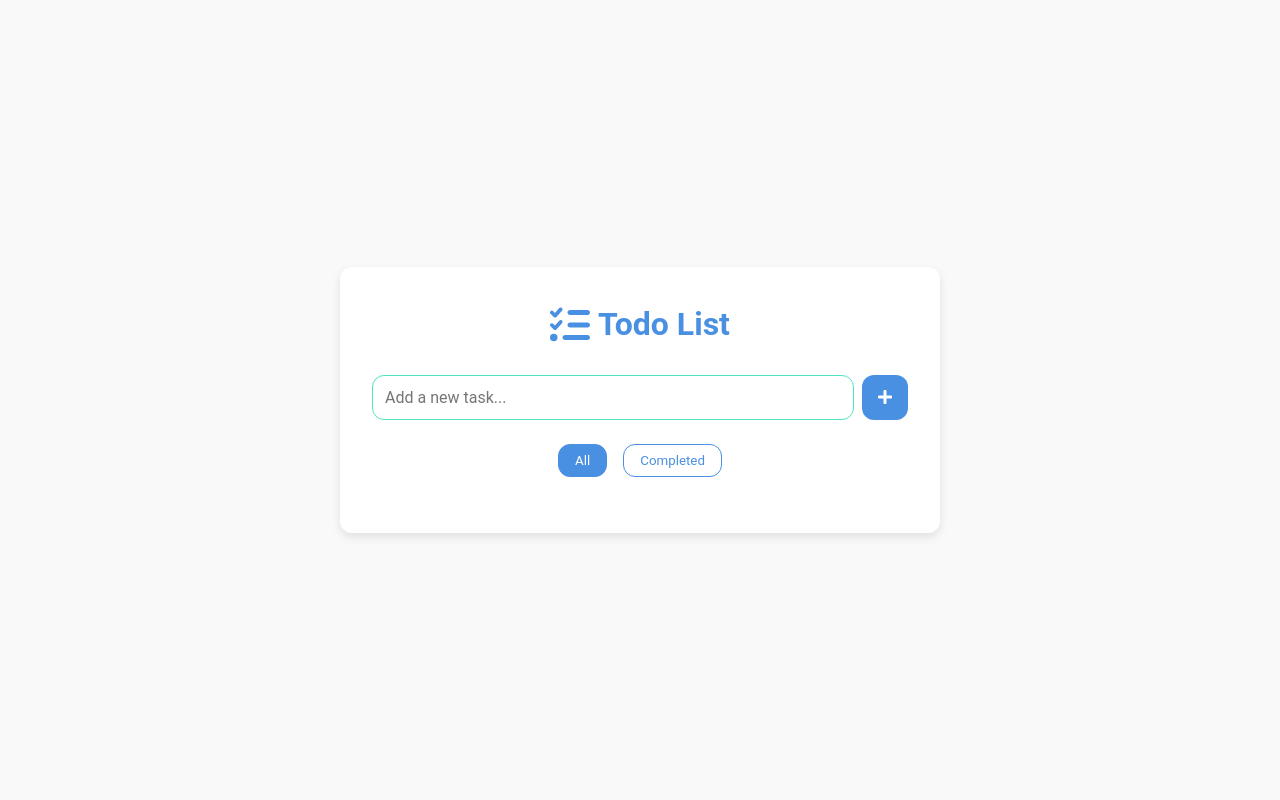
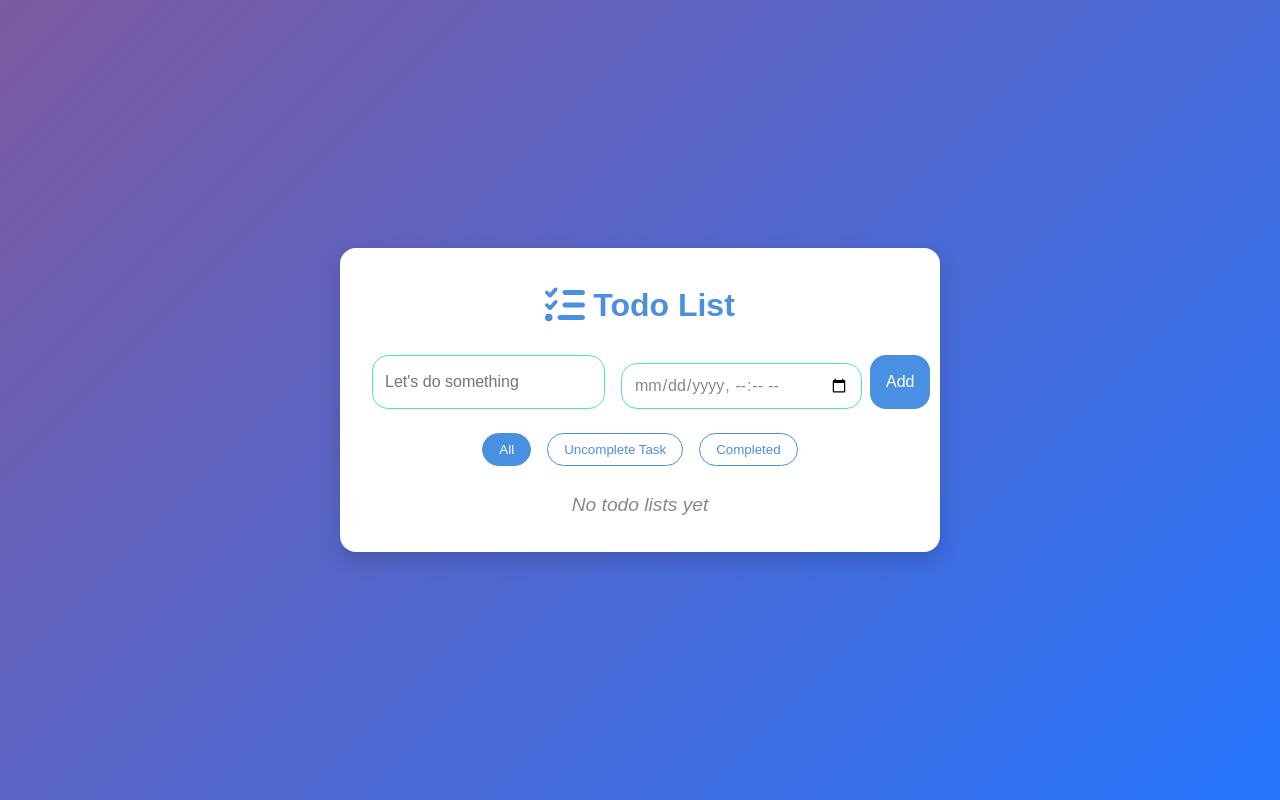
Before and after one commit to GazerBeamz/rojas-todo-list, a React (Create React App) app: page / in a window 1280 px wide. Built offline with nearby package versions, Linux system fonts and the light colour scheme.

Commit message:
Todo List Changes and Updated

```diff
--- a/src/App.jsx
+++ b/src/App.jsx
@@ -16,34 +16,122 @@ function App() {
     localStorage.setItem('todos', JSON.stringify(todos));
   }, [todos]);
 
-  const addTodo = (todo) => {
-    setTodos([...todos, {
-      id: Date.now(),
-      text: todo,
-      completed: false
-    }]);
+  // Check for overdue tasks every minute
+  useEffect(() => {
+    const interval = setInterval(() => {
+      const now = new Date();
+      setTodos((prevTodos) =>
+        prevTodos.map((todo) => {
+          if (!todo.completed && todo.deadline && new Date(todo.deadline) < now) {
+            return { ...todo, uncompleted: true }; // Mark as uncompleted if overdue
+          }
+          return todo;
+        })
+      );
+    }, 1000); // Check every 60 seconds
+    return () => clearInterval(interval);
+  }, []);
+
+  useEffect(() => {
+    const interval = setInterval(() => {
+      const now = new Date();
+      setTodos((prevTodos) =>
+        prevTodos.map((todo) => {
+          // Check if the task is overdue and not completed
+          if (!todo.completed && todo.deadline && new Date(todo.deadline) < now) {
+            return { ...todo, uncompleted: true }; // Mark as uncompleted
+          }
+          return todo;
+        })
+      );
+    }, 1000); // Check every second for testing purposes
+    return () => clearInterval(interval);
+  }, []);
+
+  useEffect(() => {
+    const timers = [];
+
+    todos.forEach((todo) => {
+      if (!todo.completed && todo.deadline) {
+        const timeUntilDeadline = new Date(todo.deadline) - new Date();
+        if (timeUntilDeadline > 0) {
+          // Schedule a timeout for when the task becomes overdue
+          const timer = setTimeout(() => {
+            setTodos((prevTodos) =>
+              prevTodos.map((t) =>
+                t.id === todo.id ? { ...t, uncompleted: true } : t
+              )
+            );
+          }, timeUntilDeadline);
+
+          timers.push(timer);
+        } else {
+          // If already overdue, mark as uncompleted immediately
+          setTodos((prevTodos) =>
+            prevTodos.map((t) =>
+              t.id === todo.id ? { ...t, uncompleted: true } : t
+            )
+          );
+        }
+      }
+    });
+
+    return () => {
+      // Clear all timeouts on cleanup
+      timers.forEach((timer) => clearTimeout(timer));
+    };
+  }, [todos]);
+
+  const addTodo = (text, deadline) => {
+    setTodos([
+      ...todos,
+      {
+        id: Date.now(),
+        text,
+        completed: false,
+        uncompleted: false, // Add uncompleted state
+        deadline: deadline || null, // Deadline is optional
+      },
+    ]);
   };
 
   const deleteTodo = (id) => {
-    setTodos(todos.filter(todo => todo.id !== id));
+    setTodos(todos.filter((todo) => todo.id !== id));
   };
 
   const toggleComplete = (id) => {
-    setTodos(todos.map(todo =>
-      todo.id === id ? { ...todo, completed: !todo.completed } : todo
-    ));
+    setTodos(
+      todos.map((todo) =>
+        todo.id === id
+          ? { ...todo, completed: !todo.completed, uncompleted: false }
+          : todo
+      )
+    );
   };
 
-  const editTodo = (id, newText) => {
-    setTodos(todos.map(todo =>
-      todo.id === id ? { ...todo, text: newText } : todo
-    ));
+  const editTodo = (id, newText, newDeadline) => {
+    setTodos(
+      todos.map((todo) =>
+        todo.id === id
+          ? { ...todo, text: newText, deadline: newDeadline || todo.deadline }
+          : todo
+      )
+    );
+  };
+
+  const moveToAll = (id) => {
+    setTodos(
+      todos.map((todo) =>
+        todo.id === id ? { ...todo, uncompleted: false } : todo
+      )
+    );
   };
 
   // Filter todos based on the selected filter
-  const filteredTodos = todos.filter(todo => {
-    if (filter === 'completed') return todo.completed; // Show only completed todos
-    if (filter === 'all') return !todo.completed; // Show only active (not completed) todos
+  const filteredTodos = todos.filter((todo) => {
+    if (filter === 'completed') return todo.completed;
+    if (filter === 'uncompleted') return todo.uncompleted;
+    if (filter === 'all') return !todo.completed && !todo.uncompleted;
     return true;
   });
 
@@ -62,7 +150,15 @@ function App() {
             All
           </button>
           <button
-            className={`filter-button ${filter === 'completed' ? 'active' : ''}`}
+            className={`filter-button ${filter === 'uncompleted' ? 'active' : ''
+              }`}
+            onClick={() => setFilter('uncompleted')}
+          >
+            Uncomplete Task
+          </button>
+          <button
+            className={`filter-button ${filter === 'completed' ? 'active' : ''
+              }`}
             onClick={() => setFilter('completed')}
           >
             Completed
@@ -73,6 +169,7 @@ function App() {
           deleteTodo={deleteTodo}
           toggleComplete={toggleComplete}
           editTodo={editTodo}
+          moveToAll={moveToAll}
         />
       </div>
     </div>
--- a/src/components/Modal.jsx
+++ b/src/components/Modal.jsx
@@ -1,8 +1,7 @@
-// filepath: src/components/Modal.jsx
 import React from 'react';
-import '../styles/Modal.css'; // Add styles for the modal
+import '../styles/Modal.css';
 
-const Modal = ({ isOpen, onClose, onSave, value, setValue }) => {
+const Modal = ({ isOpen, onClose, onSave, value, setValue, deadline, setDeadline }) => {
   if (!isOpen) return null;
 
   return (
@@ -13,6 +12,13 @@ const Modal = ({ isOpen, onClose, onSave, value, setValue }) => {
           type="text"
           value={value}
           onChange={(e) => setValue(e.target.value)}
+          className="modal-input"
+          placeholder="Edit task"
+        />
+        <input
+          type="datetime-local"
+          value={deadline}
+          onChange={(e) => setDeadline(e.target.value)}
           className="modal-input"
         />
         <div className="modal-actions">
--- a/src/components/TodoForm.jsx
+++ b/src/components/TodoForm.jsx
@@ -1,27 +1,34 @@
-
 import React, { useState } from 'react';
 
 const TodoForm = ({ addTodo }) => {
   const [value, setValue] = useState('');
+  const [deadline, setDeadline] = useState('');
 
   const handleSubmit = (e) => {
     e.preventDefault();
-    if (!value.trim()) return;
-    addTodo(value);
+    if (!value) return;
+    addTodo(value, deadline);
     setValue('');
+    setDeadline('');
   };
 
   return (
     <form className="todo-form" onSubmit={handleSubmit}>
       <input
         type="text"
+        className="todo-input"
+        placeholder="Let's do something"
         value={value}
         onChange={(e) => setValue(e.target.value)}
-        placeholder="Add a new task..."
-        className="todo-input"
+      />
+      <input
+        type="datetime-local"
+        className="todo-deadline"
+        value={deadline}
+        onChange={(e) => setDeadline(e.target.value)}
       />
       <button type="submit" className="todo-button">
-        <i className="fas fa-plus"></i>
+        Add
       </button>
     </form>
   );
--- a/src/components/TodoList.jsx
+++ b/src/components/TodoList.jsx
@@ -1,4 +1,3 @@
-// filepath: src/components/TodoList.jsx
 import React, { useState } from 'react';
 import { FontAwesomeIcon } from '@fortawesome/react-fontawesome';
 import { faEdit, faTrash } from '@fortawesome/free-solid-svg-icons';
@@ -8,10 +7,12 @@ const TodoList = ({ todos, deleteTodo, toggleComplete, editTodo }) => {
   const [isModalOpen, setIsModalOpen] = useState(false);
   const [currentTodo, setCurrentTodo] = useState(null);
   const [editText, setEditText] = useState('');
+  const [editDeadline, setEditDeadline] = useState('');
 
   const openModal = (todo) => {
     setCurrentTodo(todo);
     setEditText(todo.text);
+    setEditDeadline(todo.deadline || '');
     setIsModalOpen(true);
   };
 
@@ -19,17 +20,21 @@ const TodoList = ({ todos, deleteTodo, toggleComplete, editTodo }) => {
     setIsModalOpen(false);
     setCurrentTodo(null);
     setEditText('');
+    setEditDeadline('');
   };
 
   const saveEdit = () => {
     if (currentTodo) {
-      editTodo(currentTodo.id, editText);
+      editTodo(currentTodo.id, editText, editDeadline);
     }
     closeModal();
   };
 
   return (
     <>
+      {/* Add conditional rendering for "No todo lists yet" */}
+      {todos.length === 0 && <p className="no-todos">No todo lists yet</p>}
+
       <ul className="todo-list">
         {todos.map((todo) => (
           <li
@@ -38,6 +43,11 @@ const TodoList = ({ todos, deleteTodo, toggleComplete, editTodo }) => {
             onClick={() => toggleComplete(todo.id)}
           >
             <span className="todo-text">{todo.text}</span>
+            {todo.deadline && (
+              <span className="todo-deadline">
+                <strong>Deadline:</strong> {new Date(todo.deadline).toLocaleString()}
+              </span>
+            )}
             <div className="todo-actions">
               <button
                 className="action-button edit"
@@ -67,6 +77,8 @@ const TodoList = ({ todos, deleteTodo, toggleComplete, editTodo }) => {
         onSave={saveEdit}
         value={editText}
         setValue={setEditText}
+        deadline={editDeadline}
+        setDeadline={setEditDeadline}
       />
     </>
   );
--- a/src/styles/App.css
+++ b/src/styles/App.css
@@ -2,26 +2,30 @@
   --primary-color: #4a90e2;
   --secondary-color: #357ABD;
   --accent-color: #50E3C2;
-  --background-color: #f9f9f9;
+  --background-gradient: linear-gradient(135deg, #7c59a0, #2575fc);
   --card-background: #ffffff;
   --text-color: #333;
   --white: #ffffff;
-  --shadow: 0 4px 10px rgba(0, 0, 0, 0.1);
+  --shadow: 0 8px 20px rgba(0, 0, 0, 0.15);
   --transition: all 0.3s ease;
-  --border-radius: 12px;
+  --border-radius: 16px;
 }
 
 * {
   margin: 0;
   padding: 0;
   box-sizing: border-box;
-  font-family: 'Roboto', sans-serif;
+  font-family: 'Poppins', sans-serif;
 }
 
 body {
-  background-color: var(--background-color);
+  background: var(--background-gradient); /* Gradient background */
   color: var(--text-color);
   line-height: 1.6;
+  min-height: 100vh;
+  display: flex;
+  justify-content: center;
+  align-items: center;
 }
 
 .app {
@@ -35,11 +39,23 @@ body {
 .container {
   width: 100%;
   max-width: 600px;
-  background-color: var(--card-background);
+  background-color: var(--card-background); /* Card background */
   border-radius: var(--border-radius);
-  box-shadow: var(--shadow);
+  box-shadow: var(--shadow); /* Modern shadow */
   padding: 2rem;
   overflow: hidden;
+  animation: fadeIn 0.5s ease-in-out;
+}
+
+@keyframes fadeIn {
+  from {
+    opacity: 0;
+    transform: translateY(20px);
+  }
+  to {
+    opacity: 1;
+    transform: translateY(0);
+  }
 }
 
 .app-title {
@@ -174,7 +190,7 @@ body {
 .filter-button {
   padding: 0.5rem 1rem;
   border: 1px solid var(--primary-color);
-  border-radius: var(--border-radius);
+  border-radius: 20px;
   background-color: var(--white);
   color: var(--primary-color);
   cursor: pointer;
@@ -191,46 +207,65 @@ body {
   color: var(--white);
 }
 
-.modal-overlay {
-  position: fixed;
-  top: 0;
-  left: 0;
-  width: 100%;
-  height: 100%;
-  background: rgba(0, 0, 0, 0.5);
-  display: flex;
-  justify-content: center;
-  align-items: center;
-  z-index: 1000;
+.todo-deadline {
+  font-size: 0.9rem;
+  color: #888;
+  margin-top: 0.5rem;
+  display: block;
 }
 
-.modal-content {
-  background: var(--card-background);
-  padding: 2rem;
-  border-radius: var(--border-radius);
-  box-shadow: var(--shadow);
-  width: 90%;
-  max-width: 400px;
-  text-align: center;
+.due-label {
+  color: red;
+  font-weight: bold;
+  cursor: pointer;
+  text-decoration: underline;
 }
 
-.modal-input {
-  width: 100%;
+.due-label:hover {
+  color: darkred;
+}
+
+.todo-form .todo-deadline {
+  flex: 1;
   padding: 0.75rem;
-  margin-bottom: 1rem;
   border: 1px solid var(--accent-color);
   border-radius: var(--border-radius);
   font-size: 1rem;
+  outline: none;
+  transition: var(--transition);
+  margin-left: 0.5rem;
 }
 
-.modal-actions {
-  display: flex;
-  justify-content: space-between;
-  gap: 1rem;
+.todo-form .todo-deadline:focus {
+  border-color: var(--primary-color);
+  box-shadow: 0 0 5px var(--primary-color);
 }
 
-.modal-button {
-  padding: 0.75rem 1.5rem;
+.todo-edit {
+  display: flex;
+  flex-direction: column;
+  gap: 0.5rem;
+}
+
+.edit-input,
+.edit-deadline {
+  padding: 0.75rem;
+  border: 1px solid var(--accent-color);
+  border-radius: var(--border-radius);
+  font-size: 1rem;
+  outline: none;
+  transition: var(--transition);
+}
+
+.edit-input:focus,
+.edit-deadline:focus {
+  border-color: var(--primary-color);
+  box-shadow: 0 0 5px var(--primary-color);
+}
+
+.save-button,
+.cancel-button {
+  padding: 0.5rem 1rem;
   border: none;
   border-radius: var(--border-radius);
   cursor: pointer;
@@ -238,22 +273,41 @@ body {
   transition: var(--transition);
 }
 
-.modal-button.save {
-  background: var(--primary-color);
+.save-button {
+  background-color: var(--primary-color);
   color: var(--white);
 }
 
-.modal-button.save:hover {
-  background: var(--secondary-color);
+.save-button:hover {
+  background-color: var(--secondary-color);
 }
 
-.modal-button.cancel {
-  background: #e57373;
+.cancel-button {
+  background-color: #e57373;
   color: var(--white);
 }
 
-.modal-button.cancel:hover {
-  background: #d32f2f;
+.cancel-button:hover {
+  background-color: #d32f2f;
+}
+
+.overdue-label {
+  color: red;
+  font-weight: bold;
+  cursor: pointer;
+  text-decoration: underline;
+}
+
+.overdue-label:hover {
+  color: darkred;
+}
+
+.no-todos {
+  text-align: center;
+  font-size: 1.2rem;
+  color: #888;
+  margin-top: 1rem;
+  font-style: italic;
 }
 
 @media (max-width: 600px) {
```
Also changed, not shown: src/components/TodoItem.jsx (+32 -14 lines).
